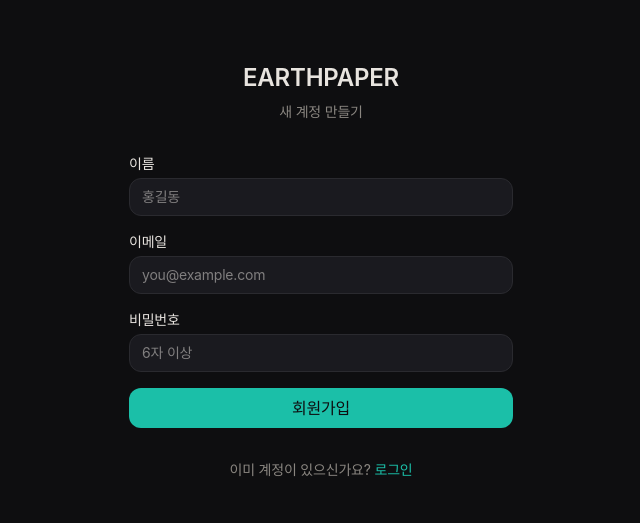
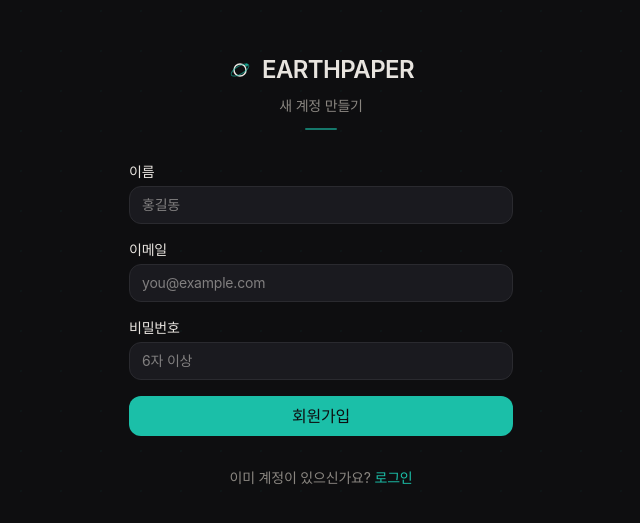
Before and after one commit to jay-nst/EP-bravo, a Next.js app: page /signup in a window 1280 px wide. Shown: the part 129-652 px from the top of the page, without its empty margins (319-959 px from the left). Built offline with nearby package versions, Linux system fonts and the light colour scheme; a web font is replaced by a local one.

Commit message:
style(design): FINDING-006 — 회원가입 페이지 브랜드 일관성
로그인 페이지와 동일하게 로고 아이콘, 그리드 배경, 액센트 디바이더 추가

🤖 Generated with Claude Code

Co-Authored-By: Claude <noreply@anthropic.com>

```diff
--- a/src/app/(auth)/signup/page.tsx
+++ b/src/app/(auth)/signup/page.tsx
@@ -65,15 +65,41 @@ export default function SignupPage() {
   } as React.CSSProperties;
 
   return (
-    <div className="min-h-screen flex items-center justify-center px-4" style={{ background: 'var(--bg)' }}>
-      <div className="w-full max-w-sm space-y-8">
+    <div
+      className="min-h-screen flex items-center justify-center px-4 relative"
+      style={{ background: 'var(--bg)' }}
+    >
+      {/* Subtle grid background */}
+      <div
+        className="absolute inset-0 pointer-events-none"
+        style={{
+          backgroundImage: 'radial-gradient(rgba(27,191,168,0.04) 1px, transparent 1px)',
+          backgroundSize: '40px 40px',
+        }}
+      />
+      <div className="w-full max-w-sm space-y-8 relative z-10">
         <div className="text-center">
-          <Link href="/" className="text-2xl font-semibold" style={{ color: 'var(--text)' }}>
+          <Link href="/" className="text-2xl font-semibold tracking-tight inline-flex items-center gap-2.5 justify-center" style={{ color: 'var(--text)' }}>
+            <svg width="24" height="24" viewBox="0 0 24 24" fill="none" xmlns="http://www.w3.org/2000/svg">
+              <circle cx="12" cy="12" r="6" stroke="currentColor" strokeWidth="1.5" />
+              <ellipse cx="12" cy="12" rx="10" ry="4" stroke="var(--accent)" strokeWidth="1" transform="rotate(-30 12 12)" opacity="0.6" />
+              <circle cx="18.5" cy="7" r="1.5" fill="var(--accent)" opacity="0.8" />
+            </svg>
             EARTHPAPER
           </Link>
           <p className="mt-2 text-sm" style={{ color: 'var(--text-muted)' }}>
             새 계정 만들기
           </p>
+          <div
+            className="mt-3 mx-auto"
+            style={{
+              width: '32px',
+              height: '2px',
+              background: 'var(--accent)',
+              borderRadius: '1px',
+              opacity: 0.6,
+            }}
+          />
         </div>
 
         <form onSubmit={handleSignup} className="space-y-4">
```
